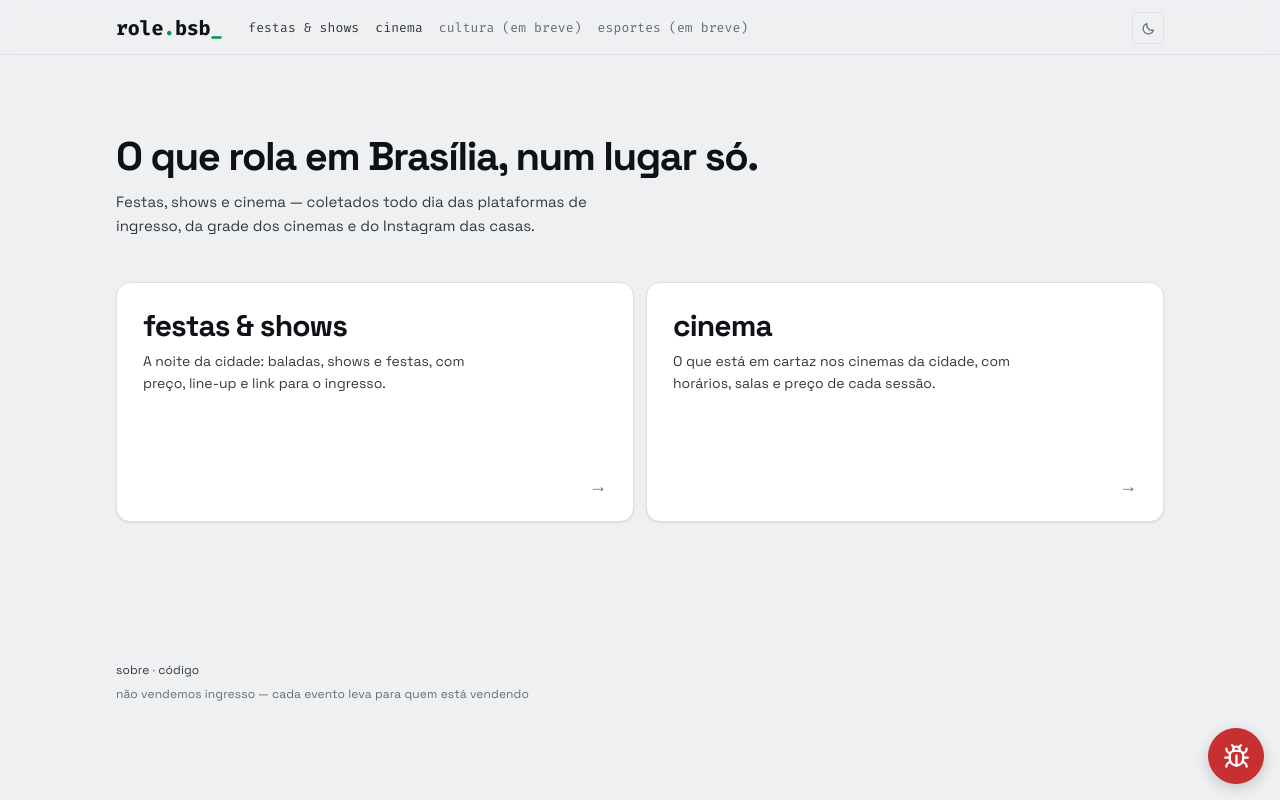
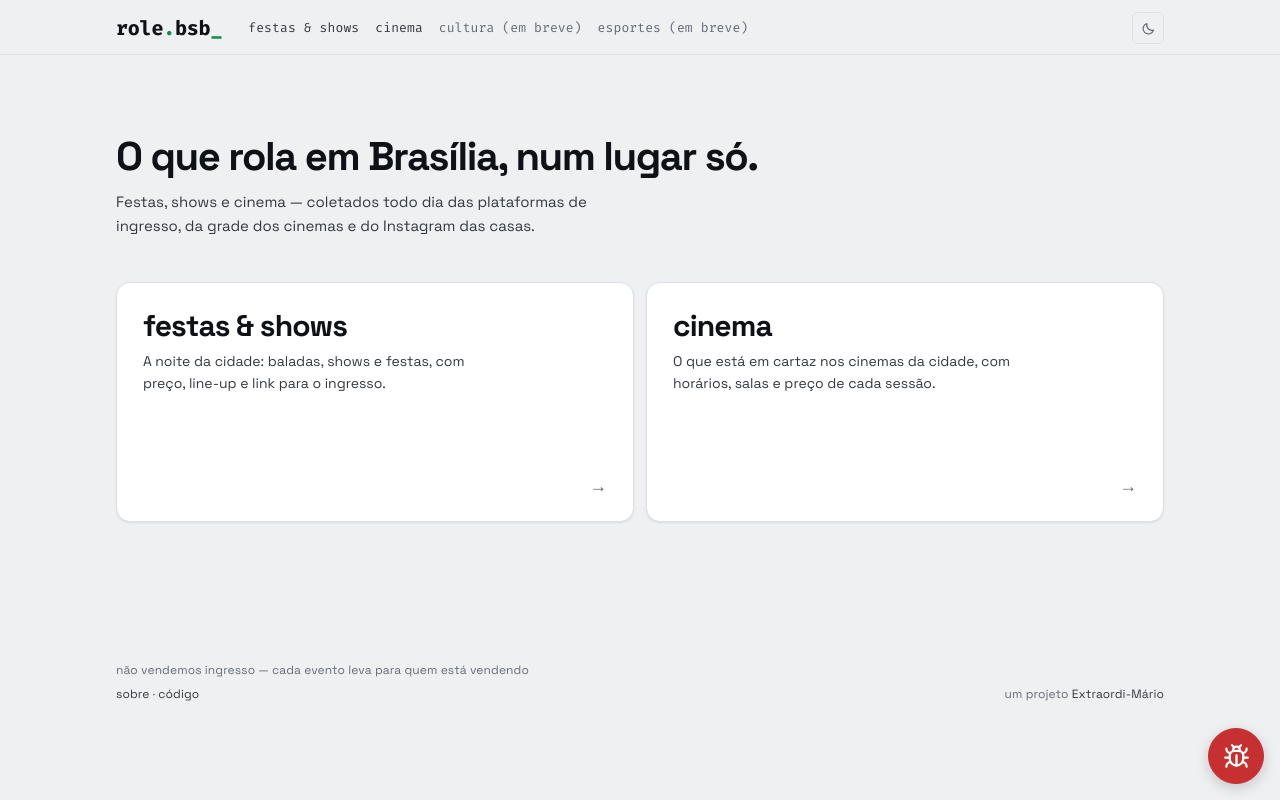
Before and after one commit to oextraordimario/raspador_eventos, a Next.js app: page / in a window 1280 px wide. Built offline with nearby package versions, Linux system fonts and the light colour scheme; no server answers.

Commit message:
feat(site): reordena rodapé e adiciona crédito ao Extraordi-Mário
"não vendemos ingresso" sobe para o topo do rodapé; "sobre · código" desce
para a base, agora numa linha com "um projeto Extraordi-Mário" (link para
extraordimario.com) alinhado à direita.

```diff
--- a/app/globals.css
+++ b/app/globals.css
@@ -1014,6 +1014,9 @@ button.chip:disabled { opacity: .6; cursor: progress; }
 }
 .foot a { color: var(--zu-fg-2); }
 .foot a:hover { color: var(--zu-green); }
+.foot-linha {
+  display: flex; flex-wrap: wrap; justify-content: space-between; gap: 4px 16px;
+}
 @media (min-width: 900px) {
   .foot { max-width: 1080px; }
 }
--- a/app/layout.jsx
+++ b/app/layout.jsx
@@ -79,11 +79,20 @@ export default function RootLayout({ children }) {
         <main className="wrap">{children}</main>
 
         <footer className="foot">
-          <Link href="/sobre">sobre</Link> ·{' '}
-          <a href="https://github.com/oextraordimario/raspador_eventos"
-             target="_blank" rel="noopener">código</a>
-          <br />
           não vendemos ingresso — cada evento leva para quem está vendendo
+          <div className="foot-linha">
+            <span>
+              <Link href="/sobre">sobre</Link> ·{' '}
+              <a href="https://github.com/oextraordimario/raspador_eventos"
+                 target="_blank" rel="noopener">código</a>
+            </span>
+            <span>
+              um projeto{' '}
+              <a href="https://extraordimario.com" target="_blank" rel="noopener">
+                Extraordi-Mário
+              </a>
+            </span>
+          </div>
         </footer>
 
       </body>
```
